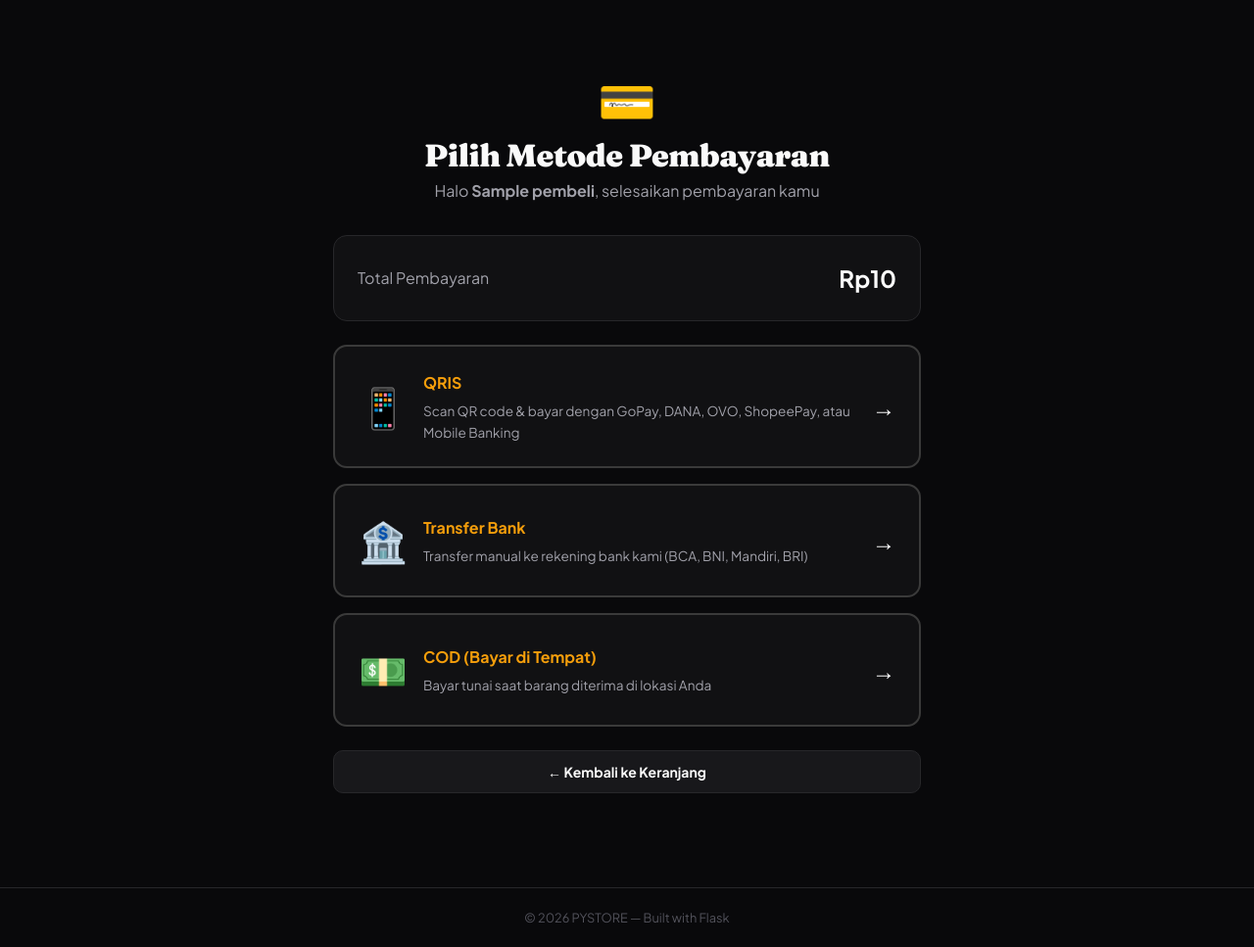
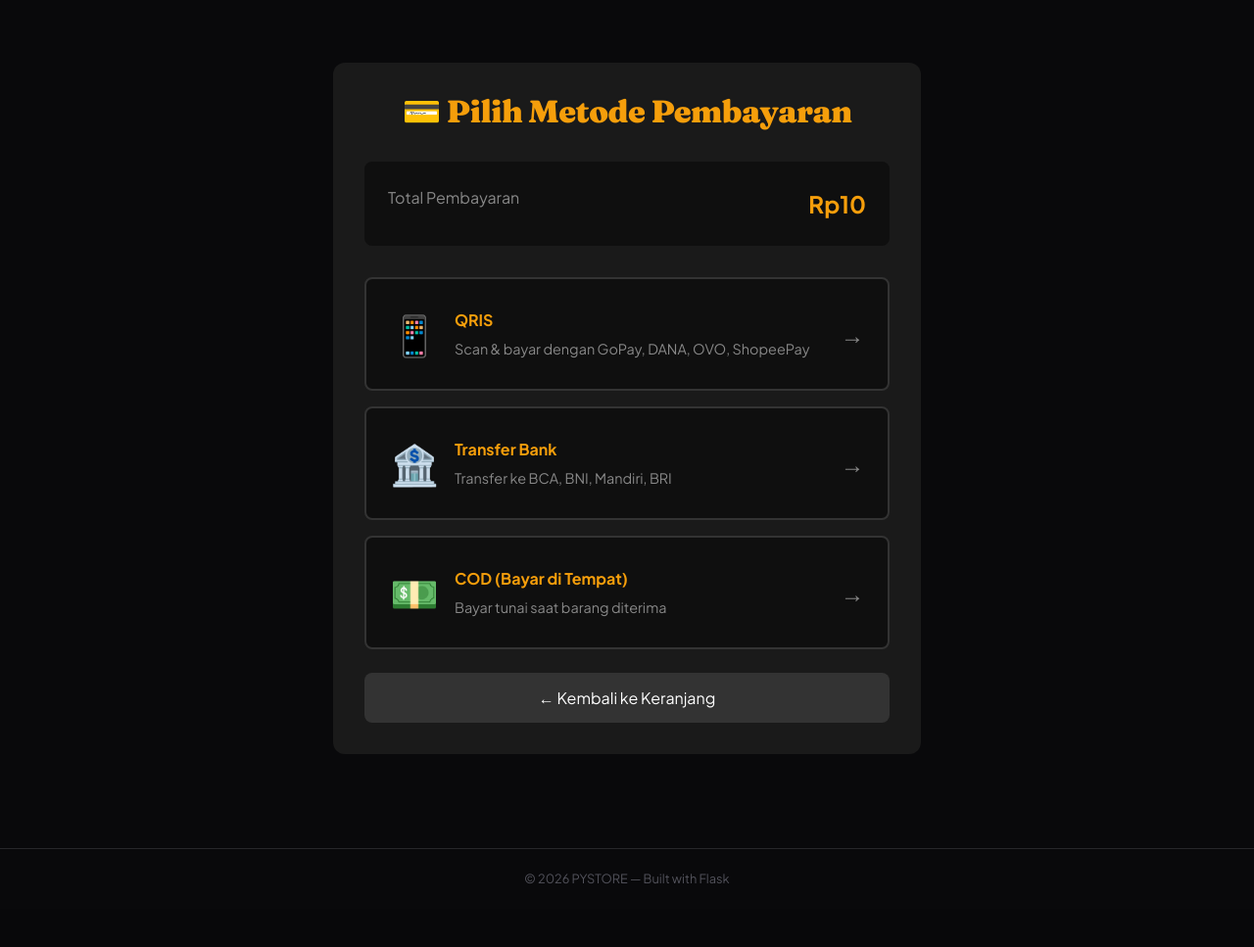
Before and after one commit to GabHub7/pystore, a Python web app: template templates/bayar.html in a window 1280 px wide. Shown: the part 60-1027 px from the top of the page at 98% size. After the commit the page ends 962 px from the top, so only its background shows below. Run offline with Jinja, Linux system fonts and the light colour scheme; the template is opened without the code that fills it: most values are stand-ins (such as "Sample title", 1, 10 or a date in 2020).

Commit message:
Update bayar.html

```diff
--- a/templates/bayar.html
+++ b/templates/bayar.html
@@ -1,80 +1,68 @@
 {% extends "base.html" %}
-{% block title %}PYSTORE – Pembayaran{% endblock %}
+{% block title %}Pilih Pembayaran - PYSTORE{% endblock %}
 {% block content %}
 
-<div style="max-width:600px;margin:2rem auto;">
-  <div class="page-header" style="text-align:center;margin-bottom:2rem;">
-    <p style="font-size:3rem;">💳</p>
-    <h1>Pilih Metode <span class="text-accent">Pembayaran</span></h1>
-    <p class="text-muted">Halo <strong>{{ pembeli }}</strong>, selesaikan pembayaran kamu</p>
-  </div>
+<div style="max-width:600px;margin:2rem auto;padding:2rem;background:#1a1a1a;border-radius:12px;">
+    <h1 style="text-align:center;color:#f59e0b;margin-bottom:2rem;">💳 Pilih Metode Pembayaran</h1>
 
-  <div class="card" style="margin-bottom:1.5rem;">
-    <div style="display:flex;justify-content:space-between;align-items:center;">
-      <span class="text-muted">Total Pembayaran</span>
-      <strong class="text-accent" style="font-size:1.5rem;">Rp{{ "{:,}".format(total) }}</strong>
+    <div style="background:#0f0f0f;padding:1.5rem;border-radius:8px;margin-bottom:2rem;">
+        <div style="display:flex;justify-content:space-between;">
+            <span style="color:#888;">Total Pembayaran</span>
+            <strong style="color:#f59e0b;font-size:1.5rem;">Rp{{ "{:,}".format(total) }}</strong>
         </div>
     </div>
 
-  <!-- Pilihan Metode Pembayaran -->
     <div style="display:flex;flex-direction:column;gap:1rem;">
-
         <!-- QRIS -->
-    <div class="card" style="cursor:pointer;border:2px solid #3a3a3a;transition:all 0.3s;"
-         onclick="window.location.href='/bayar-qris'"
+        <a href="/bayar-qris" style="text-decoration:none;">
+            <div style="background:#0f0f0f;border:2px solid #333;padding:1.5rem;border-radius:8px;cursor:pointer;transition:all 0.3s;"
                  onmouseover="this.style.borderColor='#f59e0b';this.style.background='#1a1a10'"
-         onmouseout="this.style.borderColor='#3a3a3a';this.style.background='transparent'">
+                 onmouseout="this.style.borderColor='#333';this.style.background='#0f0f0f'">
                 <div style="display:flex;align-items:center;gap:1rem;">
                     <div style="font-size:2.5rem;">📱</div>
                     <div style="flex:1;">
                         <h3 style="margin:0;color:#f59e0b;">QRIS</h3>
-          <p class="text-muted" style="margin:0.3rem 0 0 0;font-size:0.85rem;">
-            Scan QR code & bayar dengan GoPay, DANA, OVO, ShopeePay, atau Mobile Banking
-          </p>
+                        <p style="margin:0.3rem 0 0 0;color:#888;font-size:0.9rem;">Scan & bayar dengan GoPay, DANA, OVO, ShopeePay</p>
                     </div>
-        <div style="font-size:1.5rem;">→</div>
+                    <div style="font-size:1.5rem;color:#888;">→</div>
                 </div>
             </div>
+        </a>
 
         <!-- Transfer Bank -->
-    <div class="card" style="cursor:pointer;border:2px solid #3a3a3a;transition:all 0.3s;"
-         onclick="window.location.href='/bayar-transfer'"
+        <a href="/bayar-transfer" style="text-decoration:none;">
+            <div style="background:#0f0f0f;border:2px solid #333;padding:1.5rem;border-radius:8px;cursor:pointer;transition:all 0.3s;"
                  onmouseover="this.style.borderColor='#f59e0b';this.style.background='#1a1a10'"
-         onmouseout="this.style.borderColor='#3a3a3a';this.style.background='transparent'">
+                 onmouseout="this.style.borderColor='#333';this.style.background='#0f0f0f'">
                 <div style="display:flex;align-items:center;gap:1rem;">
                     <div style="font-size:2.5rem;">🏦</div>
                     <div style="flex:1;">
                         <h3 style="margin:0;color:#f59e0b;">Transfer Bank</h3>
-          <p class="text-muted" style="margin:0.3rem 0 0 0;font-size:0.85rem;">
-            Transfer manual ke rekening bank kami (BCA, BNI, Mandiri, BRI)
-          </p>
+                        <p style="margin:0.3rem 0 0 0;color:#888;font-size:0.9rem;">Transfer ke BCA, BNI, Mandiri, BRI</p>
                     </div>
-        <div style="font-size:1.5rem;">→</div>
+                    <div style="font-size:1.5rem;color:#888;">→</div>
                 </div>
             </div>
+        </a>
 
         <!-- COD -->
-    <div class="card" style="cursor:pointer;border:2px solid #3a3a3a;transition:all 0.3s;"
-         onclick="window.location.href='/bayar-cod'"
+        <a href="/bayar-cod" style="text-decoration:none;">
+            <div style="background:#0f0f0f;border:2px solid #333;padding:1.5rem;border-radius:8px;cursor:pointer;transition:all 0.3s;"
                  onmouseover="this.style.borderColor='#f59e0b';this.style.background='#1a1a10'"
-         onmouseout="this.style.borderColor='#3a3a3a';this.style.background='transparent'">
+                 onmouseout="this.style.borderColor='#333';this.style.background='#0f0f0f'">
                 <div style="display:flex;align-items:center;gap:1rem;">
                     <div style="font-size:2.5rem;">💵</div>
                     <div style="flex:1;">
                         <h3 style="margin:0;color:#f59e0b;">COD (Bayar di Tempat)</h3>
-          <p class="text-muted" style="margin:0.3rem 0 0 0;font-size:0.85rem;">
-            Bayar tunai saat barang diterima di lokasi Anda
-          </p>
+                        <p style="margin:0.3rem 0 0 0;color:#888;font-size:0.9rem;">Bayar tunai saat barang diterima</p>
                     </div>
-        <div style="font-size:1.5rem;">→</div>
+                    <div style="font-size:1.5rem;color:#888;">→</div>
                 </div>
             </div>
-
-  </div>
-
-  <a href="/keranjang" class="btn btn-secondary" style="margin-top:1.5rem;width:100%;justify-content:center;">
-    ← Kembali ke Keranjang
         </a>
     </div>
 
+    <a href="/keranjang" style="display:block;text-align:center;margin-top:1.5rem;padding:0.8rem;background:#333;color:#fff;text-decoration:none;border-radius:8px;">← Kembali ke Keranjang</a>
+</div>
+
 {% endblock %}
```
Lines whose indentation alone changed are shown as unchanged.
